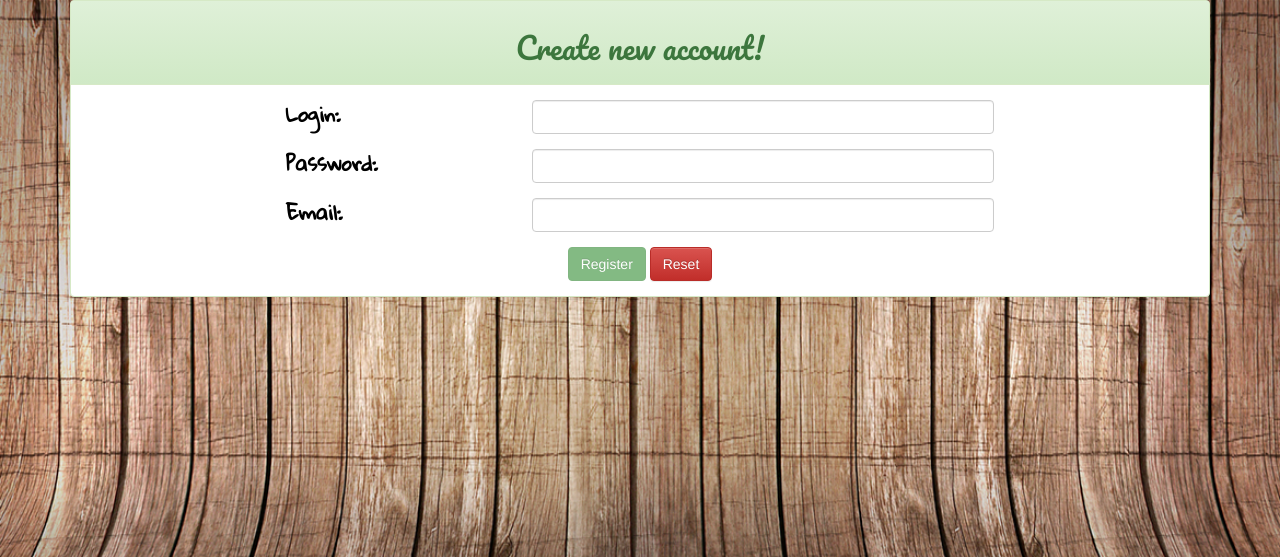
After one commit to Adrian160494/BMICalc, a PHP site: page /registerForm.php in a window 1280 px wide. The commit adds this page. Shown: the top 557 px of the page. Run offline with PHP 8.4, Linux system fonts and the light colour scheme; some libraries are stand-ins or nearby versions.

Commit message:
Adding function of registration

```diff
--- a/controllers/controller.js
+++ b/controllers/controller.js
@@ -34,5 +34,19 @@
         } else{
             $scope.showHide.removeClass("glyphicon-arrow-down").addClass("glyphicon-arrow-up");
         }
-    }
+    };
+
+    $scope.addNewUser = function (newUser) {
+        $http.get("PHP/register.php",{params:{userLogin: newUser.login,userPassword: newUser.password, userConfirmPassword: newUser.confirmPassword, userEmail: newUser.email}}).then(function (response) {
+            $scope.newUserData = response.data;
+            console.log($scope.newUserData);
+            if($scope.newUserData.length<10){
+                $scope.information = "Creating the new account succesfull!";
+                $scope.errorFlag = false;
+            }else {
+                $scope.registerError = response.data;
+                $scope.errorFlag = true;
+            }
+        })
+    };
 });
--- a/css/styles.css
+++ b/css/styles.css
@@ -35,7 +35,7 @@
     font-family: 'Gloria Hallelujah', cursive;
 }
 
-#loginForm{
+#borderForm{
     border:2px solid black;
 
 }
--- /dev/null
+++ b/registerForm.php
@@ -0,0 +1,72 @@
+<!doctype html>
+<html class="no-js" lang="" ng-app="app" >
+<head>
+    <meta charset="utf-8">
+    <meta http-equiv="x-ua-compatible" content="ie=edge">
+    <meta name="viewport" content="width=device-width, initial-scale=1.0">
+    <title></title>
+    <!--CSS files-->
+    <link rel="stylesheet" href="css/styles.css"/>
+    <link rel="stylesheet" href="bootstrap/bootstrap-3.3.7-dist/css/bootstrap.css"/>
+    <link rel="stylesheet" href="bootstrap/bootstrap-3.3.7-dist/css/bootstrap-theme.css"/>
+    <!--Fonts-->
+    <link href="https://fonts.googleapis.com/css?family=Pacifico" rel="stylesheet">
+    <link href="https://fonts.googleapis.com/css?family=Gloria+Hallelujah" rel="stylesheet">
+    <!--JS Files-->
+    <script src="https://ajax.googleapis.com/ajax/libs/jquery/3.2.1/jquery.min.js"></script>
+    <script src="https://ajax.googleapis.com/ajax/libs/jqueryui/1.12.1/jquery-ui.min.js"></script>
+    <script src="bootstrap/bootstrap-3.3.7-dist/js/bootstrap.js"></script>
+    <script src="js/angular.js"></script>
+    <script src="js/angular-route.js"></script>
+    <script src="controllers/controller.js"></script>
+</head>
+<body ng-controller="mainCtrl">
+<div class="container">
+    <div class="panel panel-success">
+        <div class="panel-heading text-center">
+            <h2 class="headline">Create new account!</h2>
+        </div>
+        <div class="panel-body">
+            <form name="myForm" class="form-horizontal" novalidate ng-submit="addNewUser(newUser)">
+                <div class="col-xs-offset-2 col-xs-8">
+                    <div class="form-group">
+                        <div class="col-xs-4">
+                            <label class="font">Login: </label>
+                        </div>
+                        <div class="col-xs-8">
+                            <input name="login" type="text" class="form-control" ng-model="newUser.login" required="true"/>
+                            <span ng-show="myForm.login.$dirty && myForm.login.$invalid" style="color: red">Write the right login!</span>
+                        </div>
+                    </div>
+                    <div class="form-group">
+                        <div class="col-xs-4">
+                            <label class="font">Password: </label>
+                        </div>
+                        <div class="col-xs-8">
+                            <input name="password" type="password" class="form-control" ng-model="newUser.password" required="true"/>
+                            <span ng-show="myForm.password.$dirty && myForm.password.$invalid" style="color: red">Insert correct password!</span>
+                        </div>
+                    </div>
+                    <div class="form-group">
+                        <div class="col-xs-4">
+                            <label class="font">Email: </label>
+                        </div>
+                        <div class="col-xs-8">
+                            <input name="email" type="email" class="form-control" ng-model="newUser.email" required="true"/>
+                            <span ng-show="myForm.email.$dirty && myForm.email.$invalid" style="color: red">Write a valid email adress!</span>
+                        </div>
+                    </div>
+                    <div class="text-center">
+                        <button type="submit" class="btn btn-success" ng-disabled="myForm.$invalid" >Register</button>
+                        <button type="reset" class="btn btn-danger">Reset</button>
+                        <span class="alert-danger" ng-show="errorFlag">{{registerError}}</span>
+                        <span class="alert-success" ng-show="information">{{information}}</span>
+                    </div>
+                </div>
+            </form>
+        </div>
+
+    </div>
+</div>
+</body>
+</html>
```
Also changed, not shown: PHP/dataBase.dist.php (added, +8 -0 lines), PHP/register.php (added, +38 -0 lines), View/calculate.php (+4 -4 lines), index.php (+5 -3 lines).
